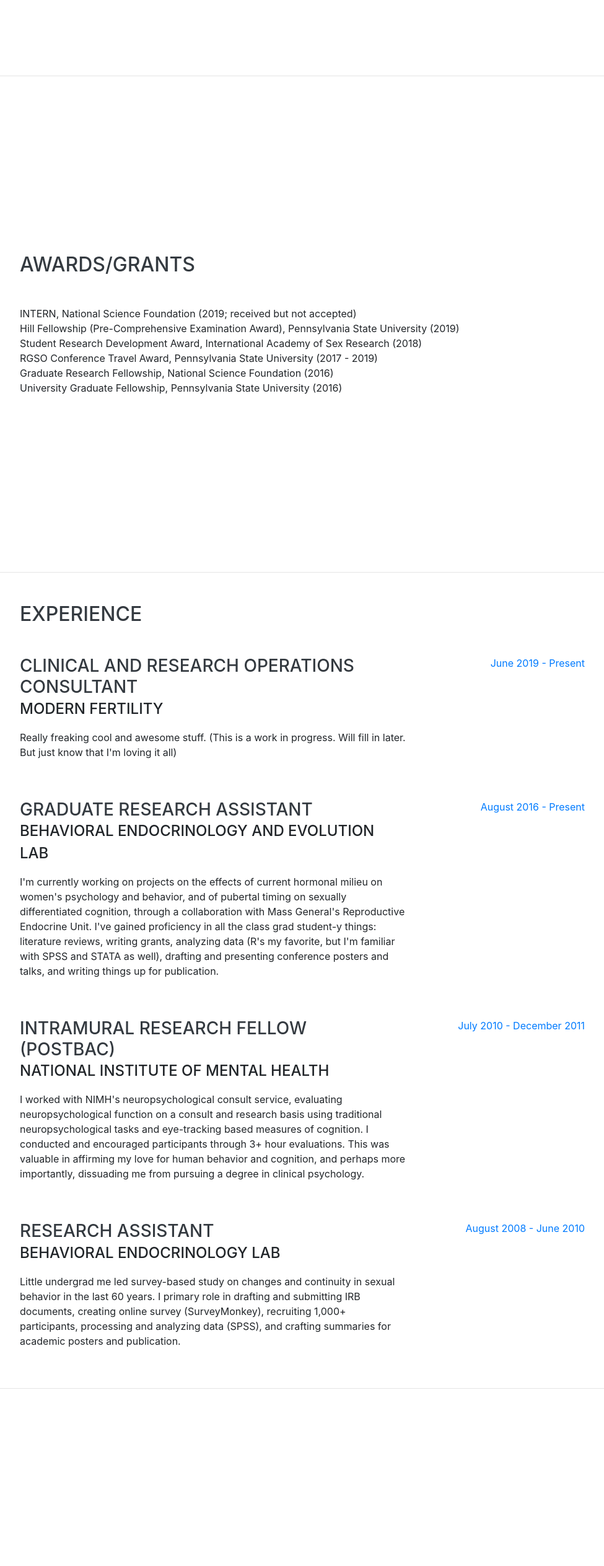
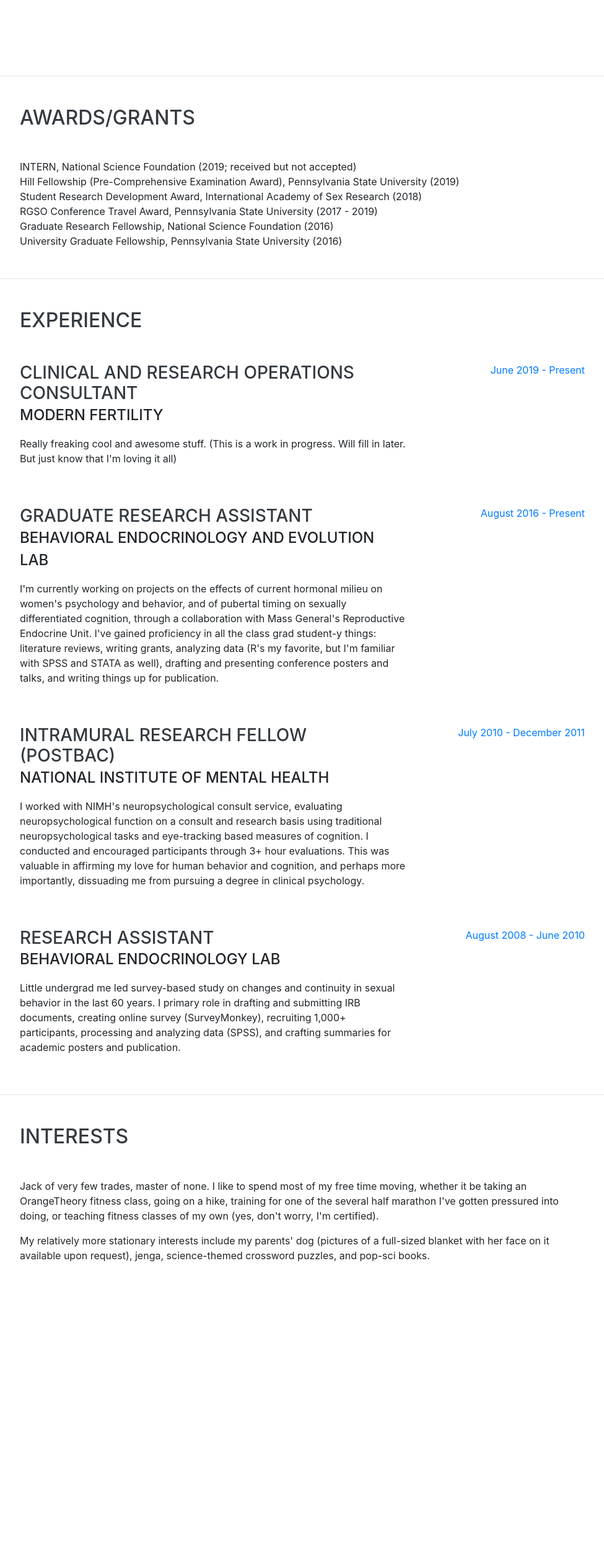
Before and after one commit to taliashirazi/taliashirazi.github.io, a website with bundled scripts: page index.html in a window 1280 px wide. Shown: the part 2280-4807 px from the top of the page at 62% size, without its empty margins (288-1263 px from the left). After the commit the page ends 4366 px from the top, so only its background shows below. Built offline with nearby package versions, Linux system fonts and the light colour scheme; a web font is replaced by a local one.

Commit message:
Update index.html

```diff
--- a/index.html
+++ b/index.html
@@ -177,7 +177,7 @@
 
 <hr class="m-0">
 
-    <section class="resume-section p-3 p-lg-5 d-flex align-items-center" id="awards">
+    <section class="resume-section p-3 p-lg-5 d-flex align-items-center" style="min-height: 0px;" id="awards">
       <div class="w-100">
         <h2 class="mb-5">Awards/Grants</h2>
         <ul class="mb-0" style="list-style-type: none; padding-left: 0;">
@@ -253,7 +253,7 @@
 
     <hr class="m-0">
 
-    <section class="resume-section p-3 p-lg-5 d-flex align-items-center" id="interests">
+    <section class="resume-section p-3 p-lg-5 d-flex align-items-center" style="min-height: 0px;" id="interests">
       <div class="w-100">
         <h2 class="mb-5">Interests</h2>
         <p>Jack of very few trades, master of none. I like to spend most of my free time moving, whether it be taking an OrangeTheory fitness class, going on a hike, training for one of the several half marathon I've gotten pressured into doing, or teaching fitness classes of my own (yes, don't worry, I'm certified).</p>
```
